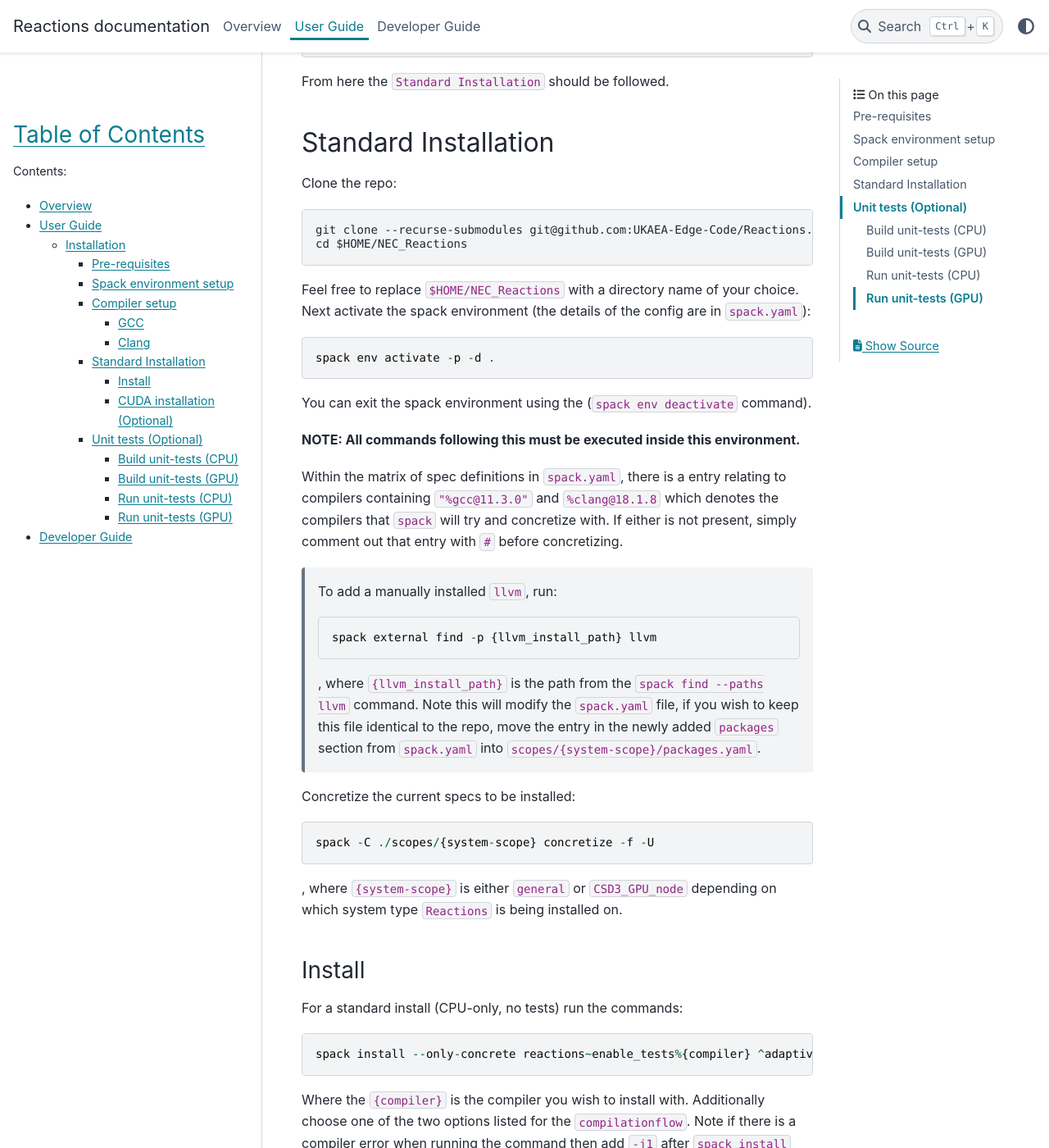
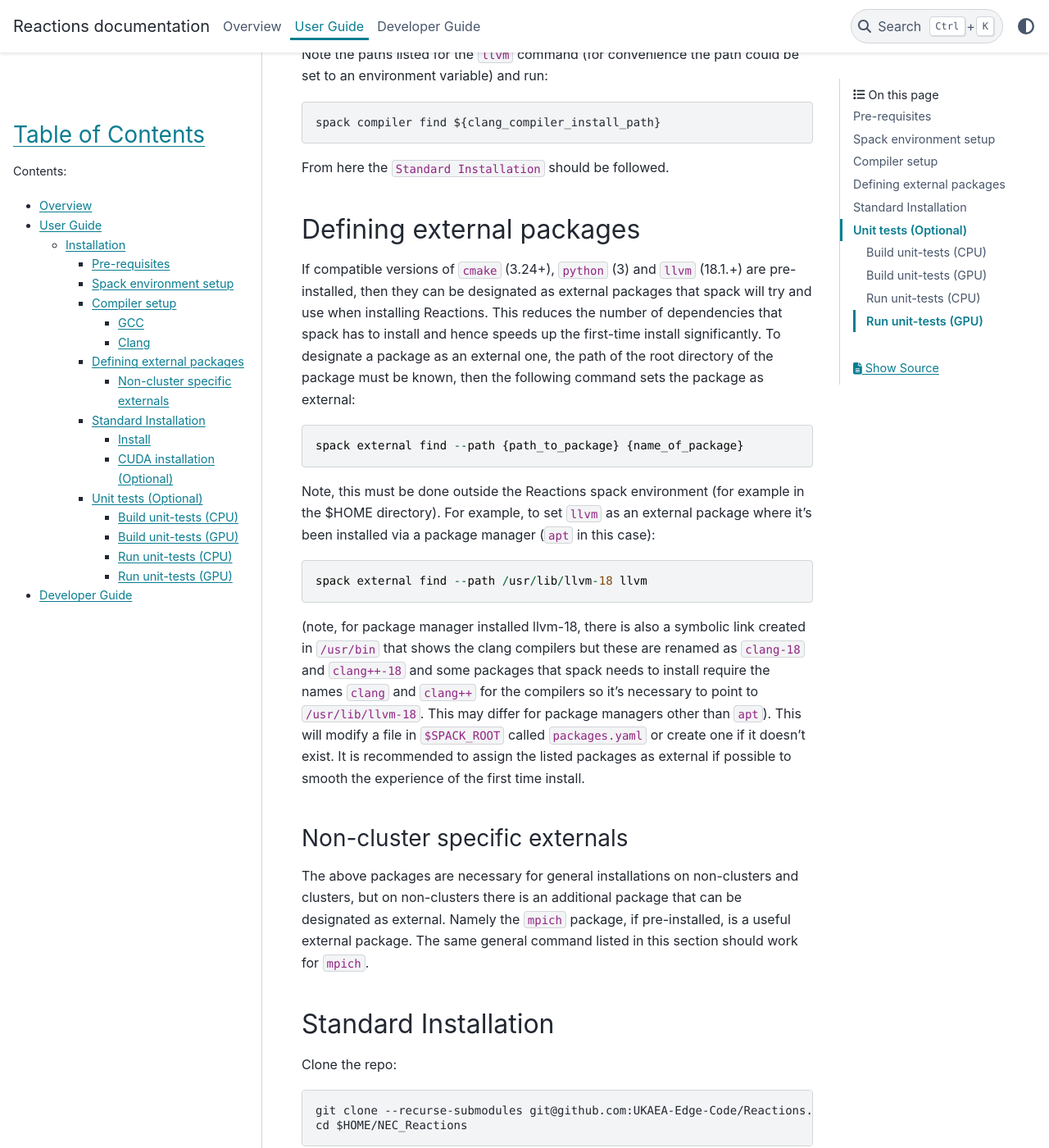
Before and after one commit to UKAEA-Edge-Code/VANTAGE-Reactions, a Sphinx documentation site: the page built from docs/sphinx/source/guide-user/installation.rst, in a window 1280 px wide and 1400 px high, scrolled down 2500 px. Shown: the whole window at 82% size. Built offline with Sphinx 7.4.7 and the PyData theme 0.15.4, drawn with Linux system fonts in a browser that asks for light colours; some of the changed text lies outside the part shown.

Commit message:
Minor documentation update for the installation instructions.

```diff
--- a/docs/sphinx/source/guide-user/installation.rst
+++ b/docs/sphinx/source/guide-user/installation.rst
@@ -6,7 +6,7 @@
 ==============
 
 * gcc 11.3.0+: Tested up to 14.2.0
-* clang 18.1.8: Tested only for this version
+* clang 18.1.+: Tested up to 18.1.8
 * spack v0.23.0+: Tested up to v0.23.1
 
 Spack environment setup
@@ -18,7 +18,7 @@
     git clone -c feature.manyFiles=true -b v0.23.1 https://github.com/spack/spack.git $HOME/.spack
 
 It can also be useful to create a temporary directory in your home directory in case there are any permission issues (eg. ``mkdir $HOME/temp_dir``).
-Set the environment variables and run the spack environment setup:
+Set these environment variables and run the spack environment setup:
 ::
 
     export SPACK_ROOT=$HOME/.spack
@@ -37,6 +37,7 @@
 GCC
 ~~~
 For ``gcc``, a pre-existing installation higher than version 11.3.0 should work without issue. If there is no compatible version available then it's necessary to install one through spack if a build of Reactions with gcc is necessary.
+If permissions allow, installing ``gcc`` through a package manager (such as ``apt`` or ``dnf``) and running ``spack compiler find`` should work but if not then the compiler will need to be installed via spack.
 For this a version of ``gcc`` needs to be present that is older than the version that you wish to install. To install the new compiler, first run:
 ::
 
@@ -62,7 +63,9 @@
 
 Clang
 ~~~~~
-For ``clang``, a pre-existing installation (ie. one installed with the OS) may not have the full ``llvm`` installation. Additionally, the version may not be ``18.1.8`` which is the only one that's validated for ``Reactions``. For compatibility it's recommended to install ``llvm@18.1.8`` manually using a pre-existing ``gcc`` compiler (ensuring that it's listed in ``spack compilers``), for example:
+For ``clang``, a pre-existing installation (ie. one installed with the OS) may not have the full ``llvm`` installation. Additionally, the version may not be one that's been validated for ``Reactions``.
+If permissions allow, installing a compatible version of ``llvm`` through a package manager (such as ``apt`` or ``dnf``) and running ``spack compiler find`` should work but if not then the compiler will need to be installed via spack.
+For compatibility, it's recommended to install ``llvm@18.1.8`` using a pre-existing ``gcc`` compiler (ensuring that it's listed in ``spack compilers``), for example:
 ::
 
     spack install llvm@18.1.8%gcc@9.4.0
@@ -80,6 +83,26 @@
     spack compiler find ${clang_compiler_install_path}
 
 From here the ``Standard Installation`` should be followed.
+
+Defining external packages
+==========================
+
+If compatible versions of ``cmake`` (3.24+), ``python`` (3) and ``llvm`` (18.1.+) are pre-installed, then they can be designated as external packages that spack will try and use when installing Reactions. This reduces the number of dependencies that spack has to install and hence speeds up the first-time install significantly. To designate a package as an external one, the path of the root directory of the package must be known, then the following command sets the package as external:
+::
+
+    spack external find --path {path_to_package} {name_of_package}
+
+Note, this must be done outside the Reactions spack environment (for example in the $HOME directory). For example, to set ``llvm`` as an external package where it's been installed via a package manager (``apt`` in this case):
+::
+
+    spack external find --path /usr/lib/llvm-18 llvm
+
+(note, for package manager installed llvm-18, there is also a symbolic link created in ``/usr/bin`` that shows the clang compilers but these are renamed as ``clang-18`` and ``clang++-18`` and some packages that spack needs to install require the names ``clang`` and ``clang++`` for the compilers so it's necessary to point to ``/usr/lib/llvm-18``. This may differ for package managers other than ``apt``).
+This will modify a file in ``$SPACK_ROOT`` called ``packages.yaml`` or create one if it doesn't exist. It is recommended to assign the listed packages as external if possible to smooth the experience of the first time install.
+
+Non-cluster specific externals
+~~~~~~~~~~~~~~~~~~~~~~~~~~~~~~
+The above packages are necessary for general installations on non-clusters and clusters, but on non-clusters there is an additional package that can be designated as external. Namely the ``mpich`` package, if pre-installed, is a useful external package. The same general command listed in this section should work for ``mpich``.
 
 Standard Installation
 =====================
@@ -100,15 +123,7 @@
 
 **NOTE: All commands following this must be executed inside this environment.**
 
-Within the matrix of spec definitions in ``spack.yaml``, there is a entry relating to compilers containing ``"%gcc@11.3.0"`` and ``%clang@18.1.8`` which denotes the compilers that ``spack`` will try and concretize with. If either is not present, simply comment out that entry with ``#`` before concretizing.
-
-    To add a manually installed ``llvm``, run:
-    ::
-
-        spack external find -p {llvm_install_path} llvm
-
-    , where ``{llvm_install_path}`` is the path from the ``spack find --paths llvm`` command.
-    Note this will modify the ``spack.yaml`` file, if you wish to keep this file identical to the repo, move the entry in the newly added ``packages`` section from ``spack.yaml`` into ``scopes/{system-scope}/packages.yaml``.
+Within the matrix of spec definitions in ``spack.yaml``, there is a entry relating to compilers containing ``"%gcc@11.3.0:"`` and ``%clang@18.1:`` which denotes the compilers that ``spack`` will try and concretize with. If either is not present, simply comment out that entry with ``#`` before concretizing.
 
 Concretize the current specs to be installed:
 ::
@@ -122,7 +137,7 @@
 For a standard install (CPU-only, no tests) run the commands:
 ::
 
-    spack install --only-concrete reactions~enable_tests%{compiler} ^adaptivecpp compilationflow={omplibraryonly, ompaccelerated}
+    spack install --only-concrete reactions%{compiler}~enable_tests ^adaptivecpp compilationflow={omplibraryonly, ompaccelerated}
 
 Where the ``{compiler}`` is the compiler you wish to install with. Additionally choose one of the two options listed for the ``compilationflow``. Note if there is a compiler error when running the command then add ``-j1`` after ``spack install`` and try again.
 
@@ -139,7 +154,7 @@
 
 Building the unit-tests is mostly the same as a standard installation with some install options changed. The compilation will produce a ``unit_tests`` executable in the ``test/unit`` directory inside the build directory created by spack during installation.
 
-Note that for running the tests, it might be necessary to load the relevant MPI package that spack has installed. It's possible to identify this by using ``spack find mpich`` and subsequently loading the relevant package with ``spack load`` before running the unit tests. This is only necessary if not running on CSD3 (or any other cluster with an externally defined openmpi).
+Note that for running the tests, it might be necessary to load the relevant MPI package that spack has installed. It's possible to identify this by using ``spack find mpich`` and subsequently loading the relevant package with ``spack load`` before running the unit tests. This is only necessary if not running on CSD3 (or any other system with an externally defined openmpi or mpich).
 
 Build unit-tests (CPU)
 ~~~~~~~~~~~~~~~~~~~~~~
```
Also changed, not shown: other parts of docs/sphinx/source/guide-user/installation.rst (+4 -4 lines).
